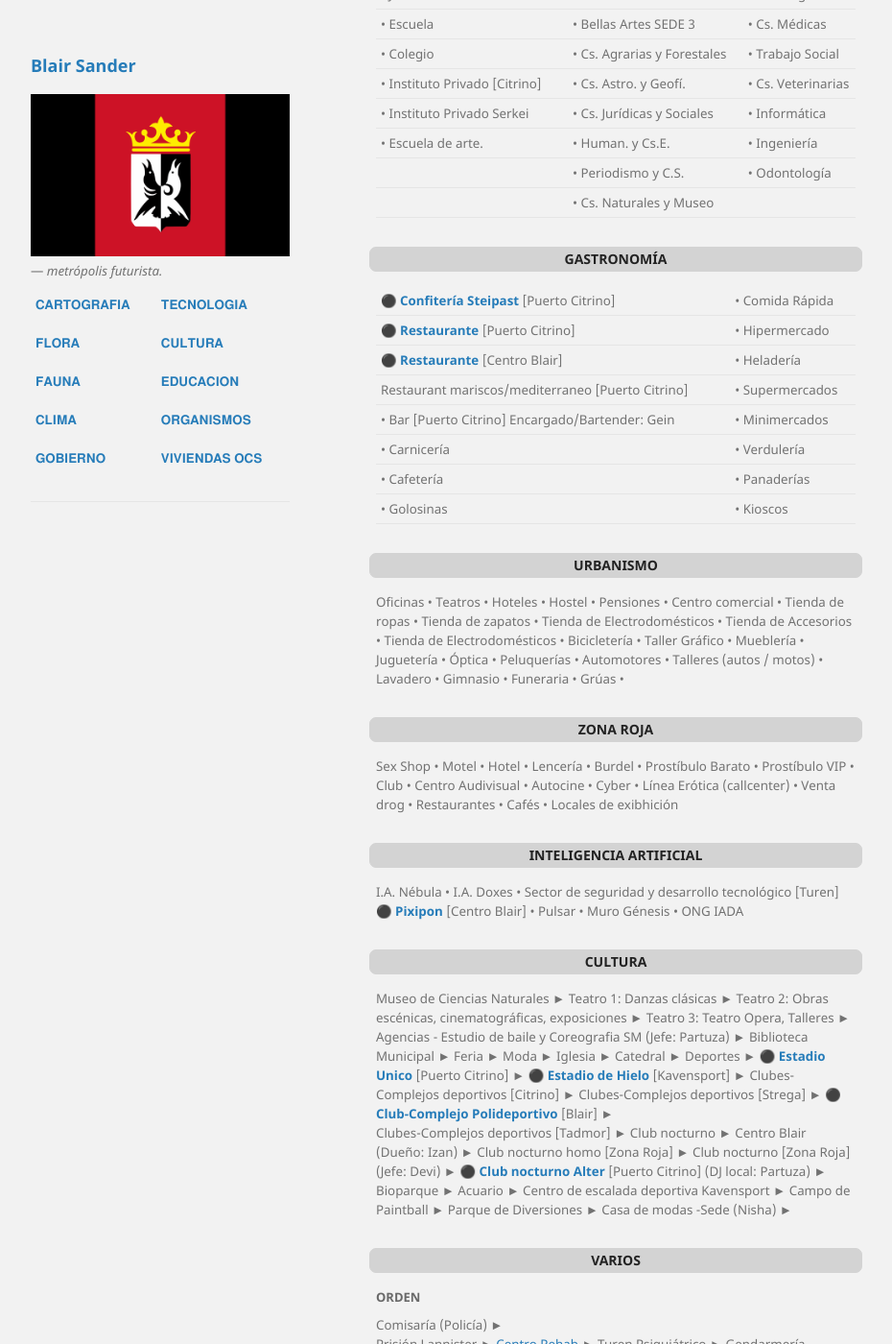
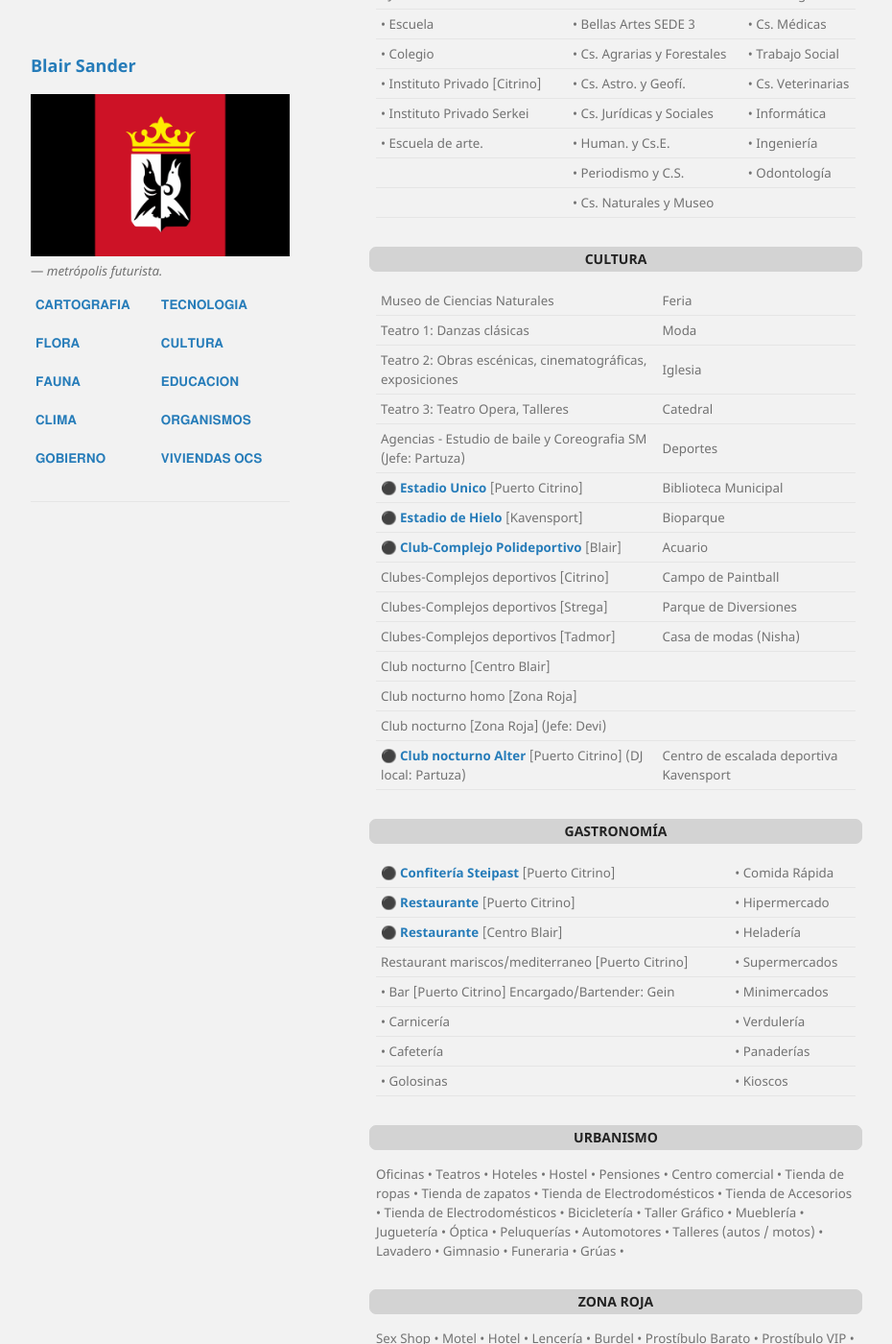
Before and after one commit to BlairSander/ciudad, a Jekyll site: the page built from organismos.md, in a window 1280 px wide and 1400 px high, scrolled down 453 px. Shown: the whole window at 96% size, without its empty margins (178-1108 px from the left). Built offline with Jekyll 4.4.1, drawn with Linux system fonts in a browser that asks for light colours; our own code applies the rules of GitHub Pages for plain Markdown files; part of the change alters nothing that is shown.

Commit message:
organismos.md

```diff
--- a/organismos.md
+++ b/organismos.md
@@ -29,6 +29,25 @@ layout: default
 ||• Periodismo y C.S.|• Odontología|
 ||• Cs. Naturales y Museo||
 
+## CULTURA
+
+|--|--|
+|Museo de Ciencias Naturales|Feria|
+|Teatro 1: Danzas clásicas|Moda|
+|Teatro 2: Obras escénicas, cinematográficas, exposiciones|Iglesia|
+|Teatro 3: Teatro Opera, Talleres|Catedral|
+|Agencias - Estudio de baile y Coreografia SM (Jefe: Partuza)|Deportes|
+|**[⚫ Estadio Unico](https://blairsander.github.io/ciudad/estadiounico.html)**  [Puerto Citrino]|Biblioteca Municipal|
+|**[⚫ Estadio de Hielo](https://blairsander.github.io/ciudad/estadiohielo.html)** [Kavensport]|Bioparque|
+|**[⚫ Club-Complejo Polideportivo](https://blairsander.github.io/ciudad/polideportivoblair.html)** [Blair]|Acuario|
+|Clubes-Complejos deportivos [Citrino]|Campo de Paintball|
+|Clubes-Complejos deportivos [Strega]|Parque de Diversiones|
+|Clubes-Complejos deportivos [Tadmor]|Casa de modas (Nisha)|
+|Club nocturno [Centro Blair]||
+|Club nocturno homo [Zona Roja]||
+|Club nocturno [Zona Roja] (Jefe: Devi)||
+|**[⚫ Club nocturno Alter](https://blairsander.github.io/ciudad/nightclubalter.html)** [Puerto Citrino] (DJ local: Partuza)|Centro de escalada deportiva Kavensport|
+
 ## GASTRONOMÍA
 
 |--|--|
@@ -50,34 +69,6 @@ Sex Shop • Motel • Hotel • Lencería • Burdel • Prostíbulo Barato •
 ## INTELIGENCIA ARTIFICIAL
 I.A. Nébula • I.A. Doxes • Sector de seguridad y desarrollo tecnológico [Turen] **[⚫ Pixipon](https://blairsander.github.io/ciudad/pixipon.html)** [Centro Blair] • Pulsar • Muro Génesis • ONG IADA
 
-## CULTURA
-Museo de Ciencias Naturales ►
-Teatro 1: Danzas clásicas ►
-Teatro 2: Obras escénicas, cinematográficas, exposiciones ►
-Teatro 3: Teatro Opera, Talleres ►
-Agencias - Estudio de baile y Coreografia SM  (Jefe: Partuza) ►
-Biblioteca Municipal ►
-Feria ►
-Moda ►
-Iglesia ►
-Catedral ►
-Deportes ►
-**[⚫ Estadio Unico](https://blairsander.github.io/ciudad/estadiounico.html)**  [Puerto Citrino] ►
-**[⚫ Estadio de Hielo](https://blairsander.github.io/ciudad/estadiohielo.html)** [Kavensport] ►
-Clubes-Complejos deportivos [Citrino] ►
-Clubes-Complejos deportivos [Strega] ►
-**[⚫ Club-Complejo Polideportivo](https://blairsander.github.io/ciudad/polideportivoblair.html)** [Blair] ►
-Clubes-Complejos deportivos [Tadmor]  ►
-Club nocturno ► Centro Blair (Dueño: Izan)  ►
-Club nocturno homo [Zona Roja] ►
-Club nocturno [Zona Roja] (Jefe: Devi) ►
-**[⚫ Club nocturno Alter](https://blairsander.github.io/ciudad/nightclubalter.html)** [Puerto Citrino] (DJ local: Partuza) ►
-Bioparque ►
-Acuario ►
-Centro de escalada deportiva Kavensport ►
-Campo de Paintball ►
-Parque de Diversiones ►
-Casa de modas -Sede (Nisha) ►
 
 ## VARIOS
 
```
